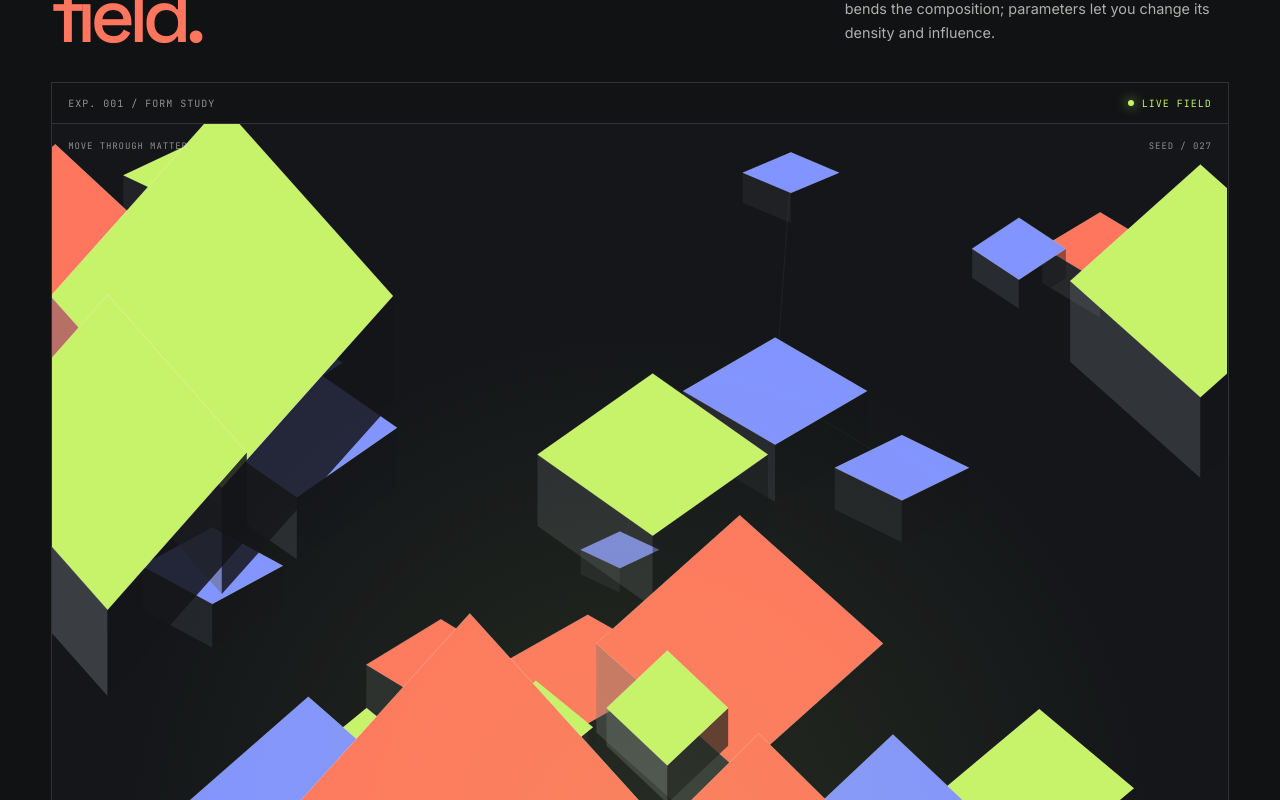
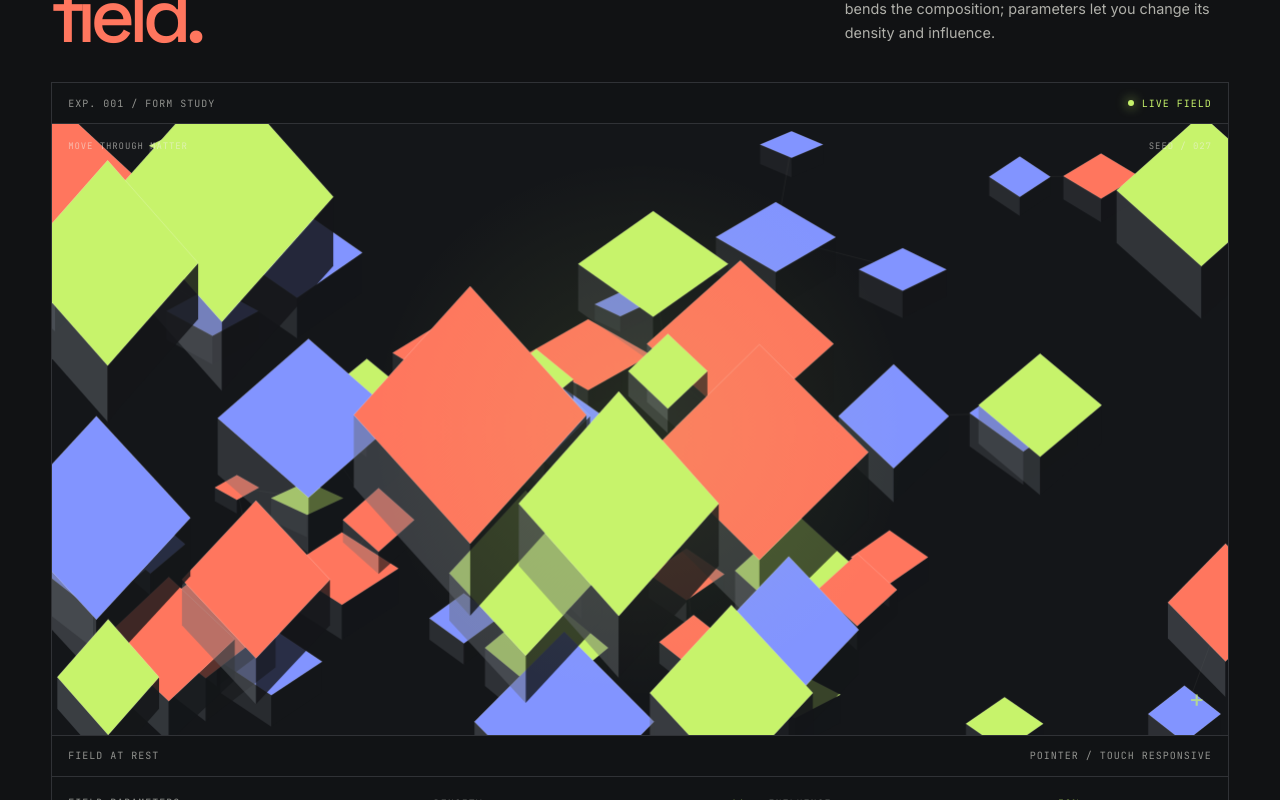
Before and after one commit to poltergit/forma, a Next.js app: page /playground in a window 1280 px wide. Shown: the part 880-1680 px from the top of the page. Built offline with nearby package versions, Linux system fonts and the light colour scheme; no server answers.

Commit message:
fix: correct CSS rule separation for stage focus

```diff
--- a/src/features/playground/components/playground-experience.module.css
+++ b/src/features/playground/components/playground-experience.module.css
@@ -4,7 +4,8 @@
 .live { display: inline-flex; align-items: center; gap: .5rem; color: var(--brand-lime); }
 .live i { width: 6px; height: 6px; border-radius: 50%; background: var(--brand-lime); box-shadow: 0 0 12px var(--brand-lime); }
 .stage { position: relative; min-height: clamp(320px, 48vw, 610px); overflow: hidden; background: #141619; touch-action: pan-y; cursor: crosshair; }
-.stage:focus-visible { outline: 2px solid var(--brand-lime); outline-offset: 4px; }\n.stage canvas { display: block; width: 100%; height: 100%; min-height: inherit; }
+.stage:focus-visible { outline: 2px solid var(--brand-lime); outline-offset: 4px; }
+.stage canvas { display: block; width: 100%; height: 100%; min-height: inherit; }
 .stageOverlay { position: absolute; inset: 1rem 1rem auto; display: flex; justify-content: space-between; gap: 1rem; color: rgb(242 240 234 / .55); font: 9px var(--font-mono); letter-spacing: .1em; pointer-events: none; }
 .stageCrosshair { position: absolute; right: 1.5rem; bottom: 1.25rem; color: var(--brand-lime); font: 1.5rem var(--font-mono); opacity: .7; pointer-events: none; }
 .stageFooter { border-top: 1px solid var(--color-border); }
```
